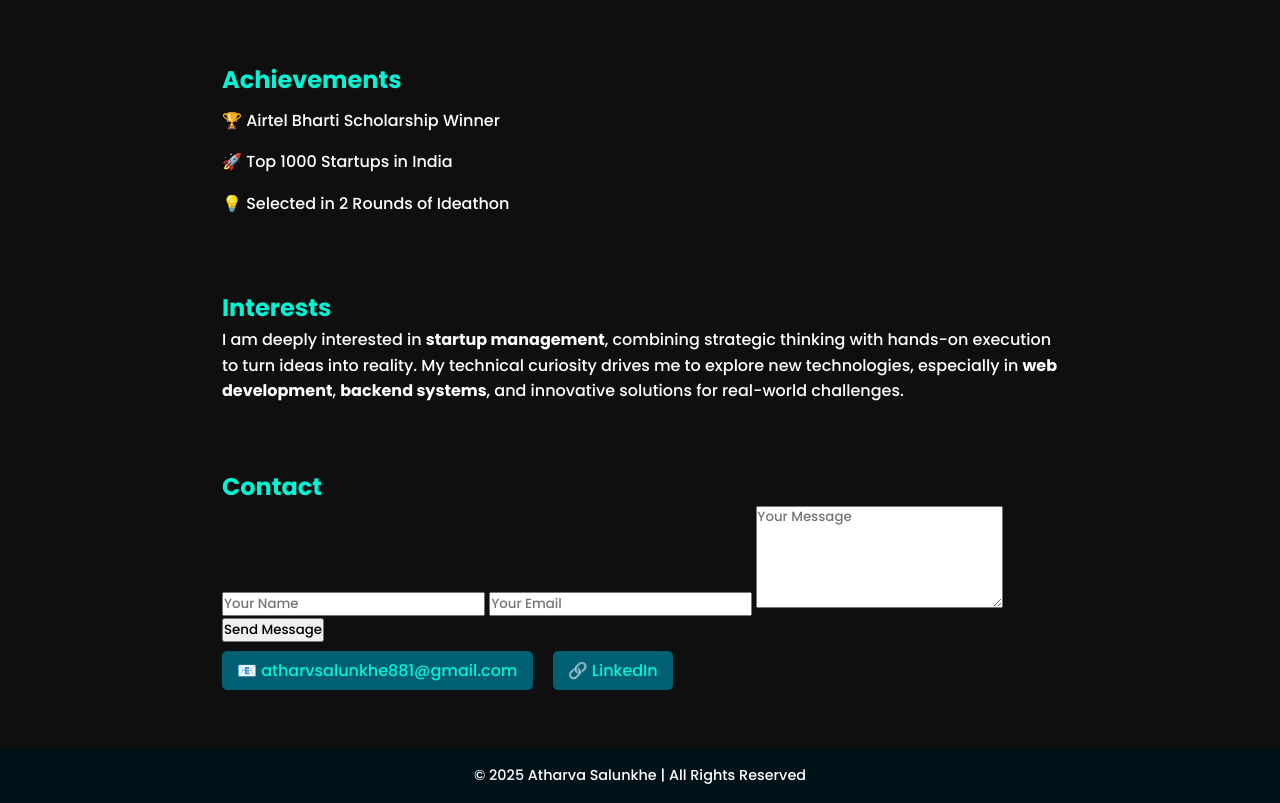
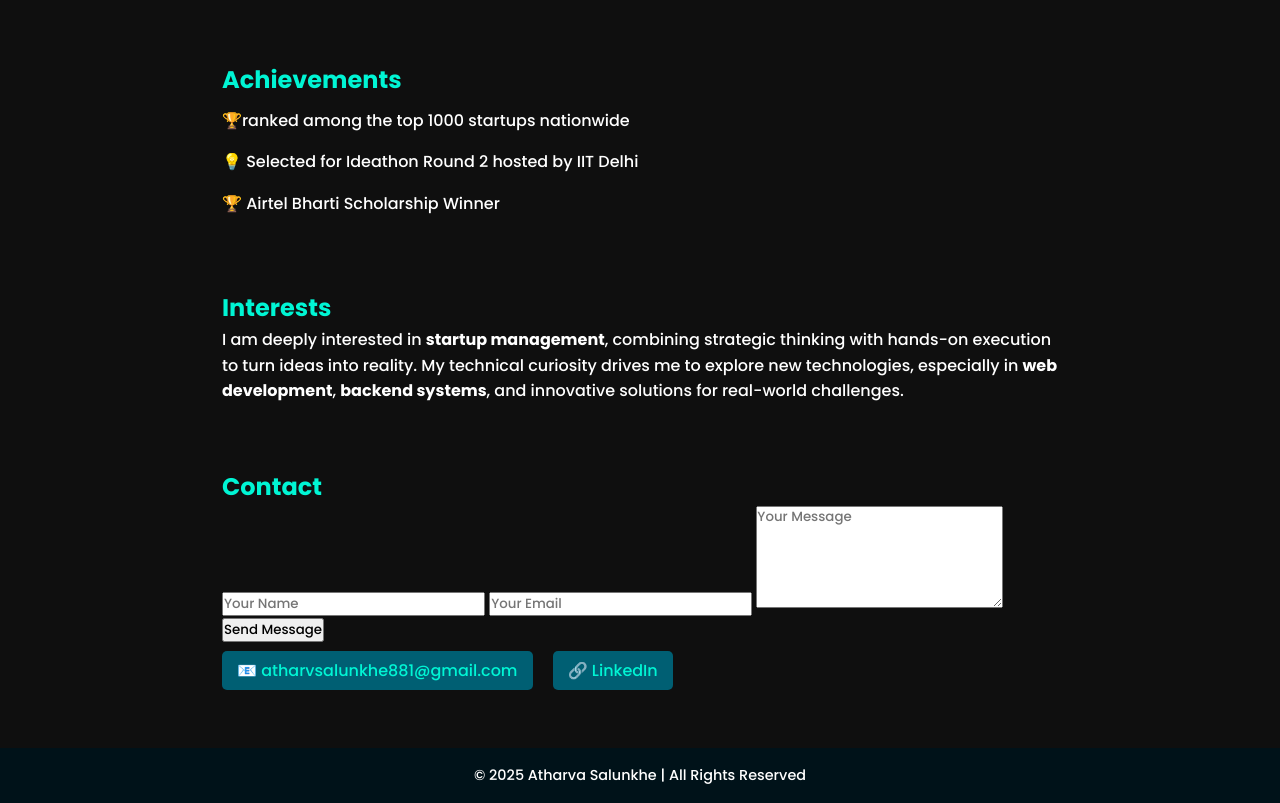
Before and after one commit to Atharvasalunkhe881/Portfolio, a plain HTML site: page index.html in a window 1280 px wide. Shown: the part 1376-2179 px from the top of the page. Drawn offline with Linux system fonts and the light colour scheme.

Commit message:
Updated portfolio content

```diff
--- a/index.html
+++ b/index.html
@@ -87,9 +87,9 @@
     <section id="achievements" class="fade-in">
         <h2>Achievements</h2>
         <ul>
+            <li>🏆ranked among the top 1000 startups nationwide</li>
+            <li>💡 Selected for Ideathon Round 2 hosted by IIT Delhi</li>
             <li>🏆 Airtel Bharti Scholarship Winner</li>
-            <li>🚀 Top 1000 Startups in India</li>
-            <li>💡 Selected in 2 Rounds of Ideathon</li>
         </ul>
     </section>
 
```
